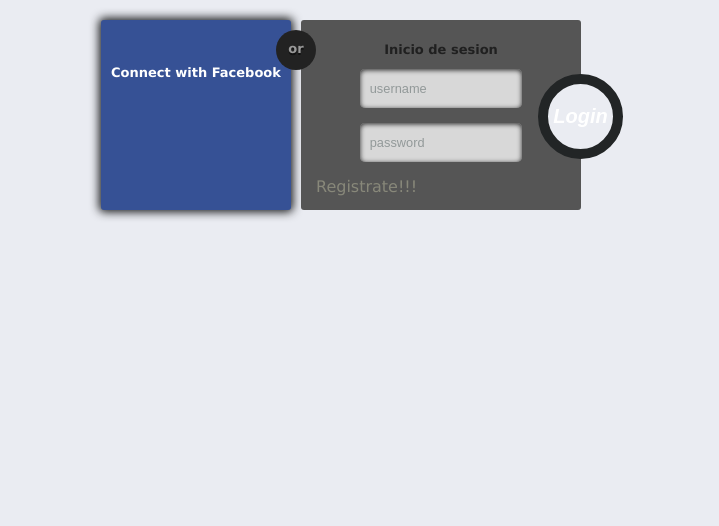
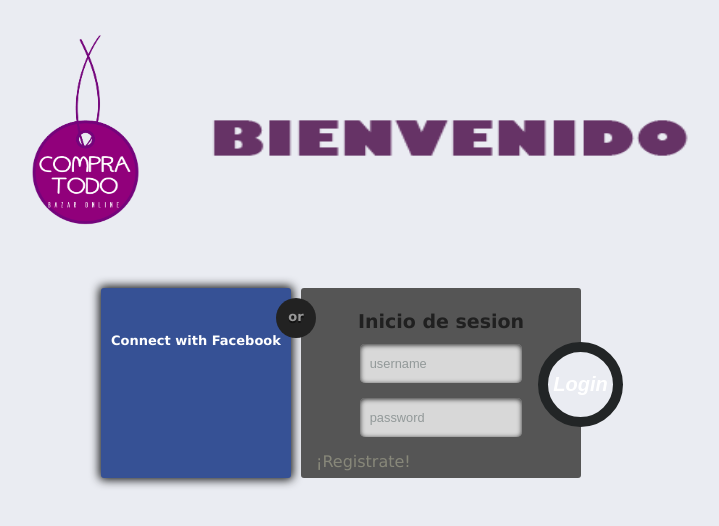
Before and after one commit to DianiSN/daw3, a PHP site: page /main_login.php in a window 1280 px wide. Shown: the top 526 px of the page, without its empty margins (264-983 px from the left). Run offline with PHP 8.4, Linux system fonts and the light colour scheme; some libraries are stand-ins or nearby versions.

Commit message:
Le agregué diseño a la página y todas las imagenes ya se despliegan

```diff
--- a/displayArticulo.php
+++ b/displayArticulo.php
@@ -16,6 +16,9 @@
 	<header></header>
 	<body>
 			<div class="pure-menu pure-menu-open pure-menu-horizontal">
+		<div class="logo-image">
+		<a href="viewCompraArticulo.php"><img  align="left"src="imagenes/logo.png" width="20" height="30" border="0" alt="CompraTodo" /></a>
+		</div>
     	<a href="viewCompraArticulo.php" class="pure-menu-heading">CompraTodo</a>
 
     <ul>
--- a/main_login.php
+++ b/main_login.php
@@ -1,7 +1,18 @@
 <?php
 	session_start();
 ?>
+
+<meta http-equiv="Content-Type" content="text/html; charset=utf-8">
 <title>Compra Todo</title>
+<p>
+<body>
+	<div class="logo-image" align="middle" >
+		<img  align="middle" src="imagenes/logo2.png" width="150" height="230" border="0" alt="CompraTodo" /></a>
+		<img  align="middle" src="imagenes/bienvenido.png" width="580" height="100" border="0" alt="Bienvenido" /></a>
+
+	</div>
+</p>
+
 <form name="form3" method="post" action="checkface.php">
 <div id="fbname" name="fbname" hidden></div>
 <div id="fbid" name="fbid" hidden></div>
@@ -10,6 +21,8 @@
 </form>
 
 
+<br>
+<br>
 <link rel="stylesheet" type="text/css" href="style2.css"/>
 
 <div id="loginform">
@@ -27,10 +40,12 @@
 <input name="myusername" id="myusername" type="text" placeholder="username" value="" required>
 <input name="mypassword" id="mypassword" type="password" placeholder="password" value="" required>
 <button type="submit"><i class="fa fa-arrow-right">Login</i></button>
-<a href="register.php">Registrate!!! </a>
+<a href="register.php">¡Registrate!</a>
 </form>
 </div>
 </div>
 <td>
 </div>
 </td>
+
+</body>
--- a/style2.css
+++ b/style2.css
@@ -122,7 +122,7 @@
 {
 text-align:center;
 color:#202020;
-font-size:13px;
+font-size: 19px;
 padding:12px 0px;
 }
 
--- a/viewAddArticulo.php
+++ b/viewAddArticulo.php
@@ -12,6 +12,9 @@
 	<header></header>
 	<body>
 	<div class="pure-menu pure-menu-open pure-menu-horizontal">
+		<div class="logo-image">
+		<a href="viewCompraArticulo.php"><img  align="left"src="imagenes/logo.png" width="20" height="30" border="0" alt="CompraTodo" /></a>
+		</div>
     	<a href="viewCompraArticulo.php" class="pure-menu-heading">CompraTodo</a>
 
     <ul>
--- a/viewCompraArticulo.php
+++ b/viewCompraArticulo.php
@@ -16,8 +16,10 @@
 	<header></header>
 	<body>
 		<div class="pure-menu pure-menu-open pure-menu-horizontal">
+		<div class="logo-image">
+		<a href="viewCompraArticulo.php"><img  align="left"src="imagenes/logo.png" width="20" height="30" border="0" alt="CompraTodo" /></a>
+		</div>
     	<a href="viewCompraArticulo.php" class="pure-menu-heading">CompraTodo</a>
-
     <ul>
 
         <li ><a href="viewAddArticulo.php">Agregar artículo</a></li>
@@ -33,6 +35,7 @@
 			</ul>
 
 		</nav> -->
+
 		<h1>Articulos en venta </h1>
 
 		<div id="response" align="center">
```
Also changed, not shown: insertArticulo.php (+2 -5 lines), mail.php (+7 -2 lines), imagenes/bienvenido.png (added), imagenes/logo.png (added), imagenes/logo2.png (added), imagenes/mochila.jpg, imagenes/raqueta.jpg (added).
